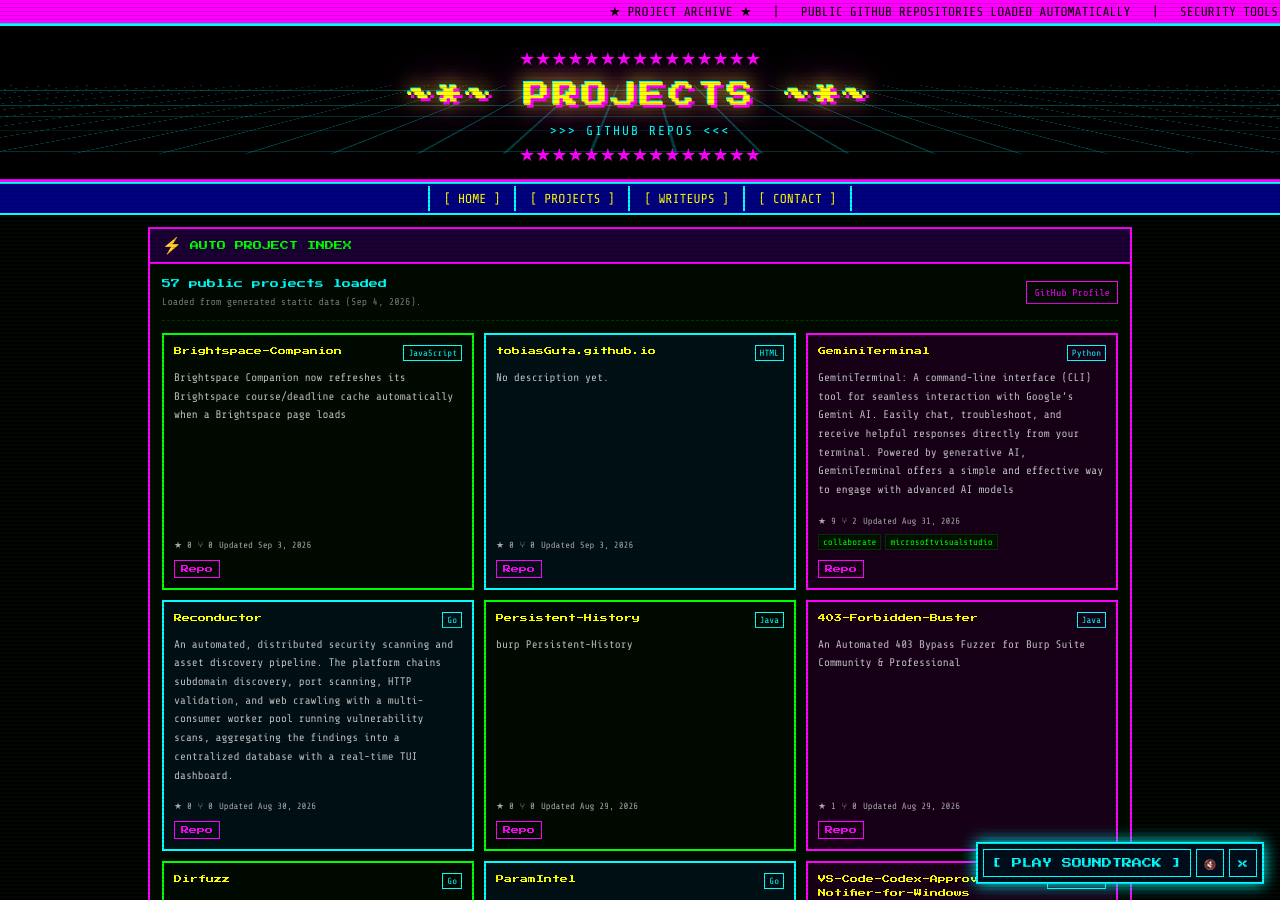
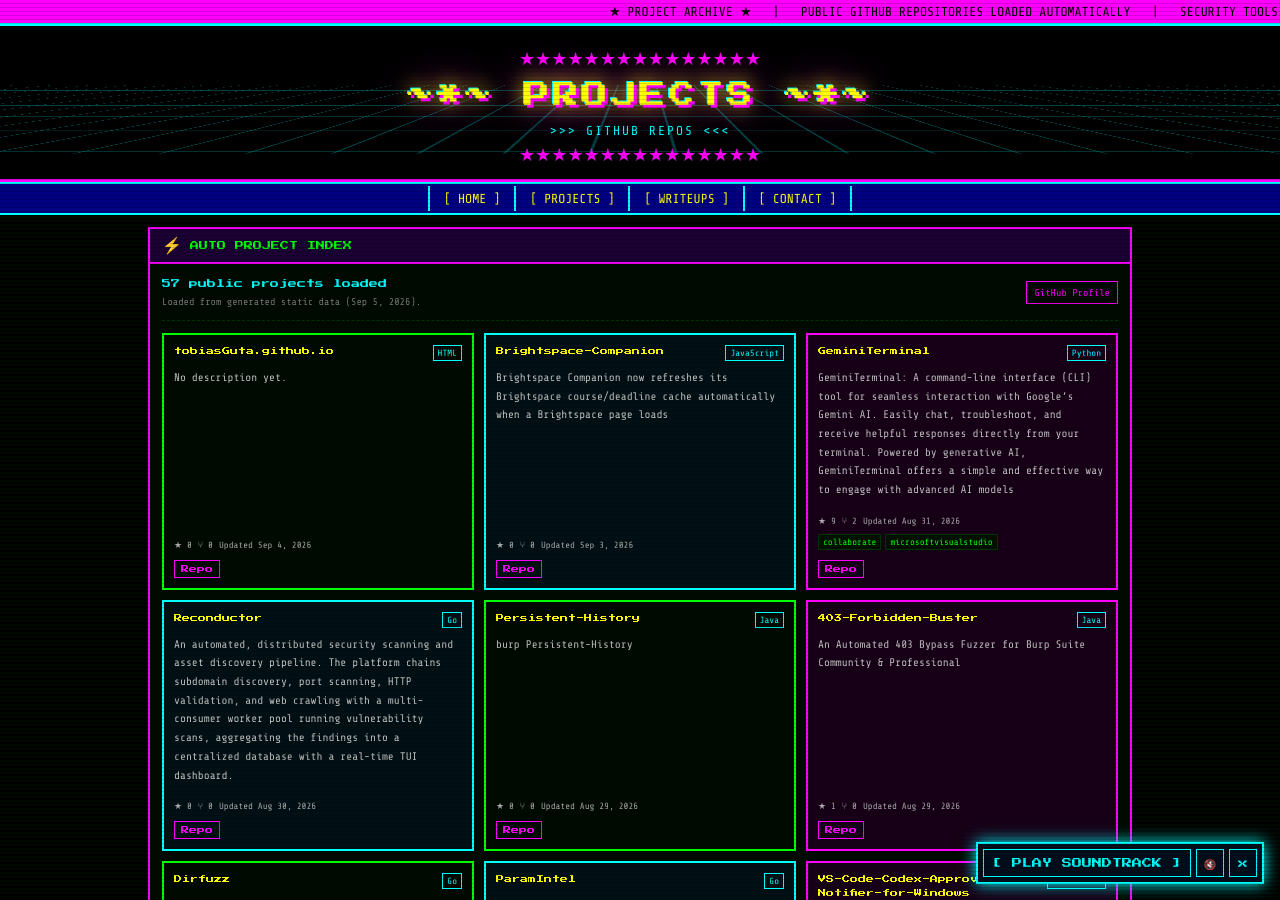
Before and after one commit to tobiasGuta/tobiasGuta.github.io, a Jekyll site: the page built from projects.html, in a window 1280 px wide and 900 px high. Built offline with Jekyll 4.4.1, drawn with Linux system fonts in a browser that asks for light colours; part of the change alters nothing that is shown.

```diff
--- a/assets/data/projects.json
+++ b/assets/data/projects.json
@@ -1,8 +1,21 @@
 {
   "owner": "tobiasGuta",
   "source": "github_api",
-  "generated_at": "2026-09-04T12:42:31.242403+00:00",
+  "generated_at": "2026-09-05T11:49:35.275272+00:00",
   "projects": [
+    {
+      "name": "tobiasGuta.github.io",
+      "description": null,
+      "html_url": "https://github.com/tobiasGuta/tobiasGuta.github.io",
+      "homepage": null,
+      "language": "HTML",
+      "topics": [],
+      "stargazers_count": 0,
+      "forks_count": 0,
+      "updated_at": "2026-09-04T12:43:09Z",
+      "fork": false,
+      "archived": false
+    },
     {
       "name": "Brightspace-Companion",
       "description": "Brightspace Companion now refreshes its Brightspace course/deadline cache automatically when a Brightspace page loads",
@@ -13,19 +26,6 @@
       "stargazers_count": 0,
       "forks_count": 0,
       "updated_at": "2026-09-03T23:52:19Z",
-      "fork": false,
-      "archived": false
-    },
-    {
-      "name": "tobiasGuta.github.io",
-      "description": null,
-      "html_url": "https://github.com/tobiasGuta/tobiasGuta.github.io",
-      "homepage": null,
-      "language": "HTML",
-      "topics": [],
-      "stargazers_count": 0,
-      "forks_count": 0,
-      "updated_at": "2026-09-03T12:49:22Z",
       "fork": false,
       "archived": false
     },
```
